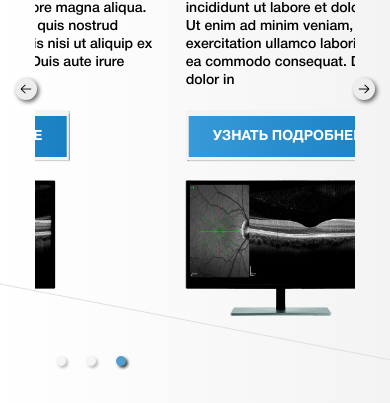
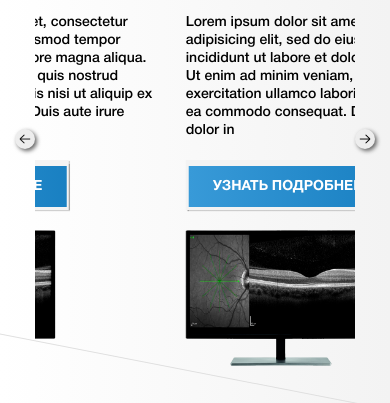
Before and after one commit to iam-developer/grampus, a plain HTML site: page index.html in a window 390 px wide. Shown: the part 198-601 px from the top of the page. Drawn offline with Linux system fonts and the light colour scheme; a web font is replaced by a local one.

Commit message:
Last changes

```diff
--- a/css/mobile.css
+++ b/css/mobile.css
@@ -1,4 +1,7 @@
 @media screen and (max-width: 1200px) {
+	#slider {
+		padding-top: 50px;
+	}
     #header {
         position: fixed;
         width: 100%;
--- a/css/style.css
+++ b/css/style.css
@@ -188,7 +188,7 @@ body {
 .modal--input {
     font-family: 'HelveticaNeueCyr-Medium';
     font-size: 14px;
-    color: #8b8b8b;
+    color: #000;
     padding: 10px 20px;
     background-color: #e8e8e8;
     border: none;
@@ -197,11 +197,16 @@ body {
 }
 .modal--input:focus {
     outline: none;
+    border: 1px solid #187cbb;
+    padding: 9px 19px;
 }
 .modal--input::placeholder {
     font-family: 'HelveticaNeueCyr-Medium';
     font-size: 14px;
     color: #8b8b8b;
+}
+.modal--input.error {
+    border: 1px solid #ff0000;
 }
 .modal--select {
     padding: 40px 0 20px;
@@ -806,6 +811,11 @@ body {
     background: #ededed;
     box-shadow: 2px 2px 4px #616161;
     cursor: pointer;
+    background-image: url(../img/left-arrow.png);
+    width: 20px;
+    height: 20px;
+    background-position: center;
+    background-repeat: no-repeat;
     transition: .3s;
 }
 .slider--container .left__arrow:hover {
@@ -820,6 +830,11 @@ body {
     padding: 6px 5px;
     border-radius: 50%;
     background: #ededed;
+    background-image: url(../img/right-arrow.png);
+    width: 20px;
+    height: 20px;
+    background-position: center;
+    background-repeat: no-repeat;
     box-shadow: 2px 2px 4px #616161;
     cursor: pointer;
     transition: .3s;
--- a/js/script.js
+++ b/js/script.js
@@ -50,8 +50,8 @@ $('.close--button').on('click', function() {
     adaptiveHeight: true,
     autoplay: true,
     autoplaySpeed: 2200,
-    prevArrow: "<img class='left__arrow' src='img/left-arrow.png'>",
-    nextArrow: "<img class='right__arrow' src='img/right-arrow.png'>",
+    prevArrow: "<div class='left__arrow'><div>",
+    nextArrow: "<div class='right__arrow'></div>",
   });
 });
 
```
Also changed, not shown: kartochka_tovara/index.html (+3 -3 lines).
